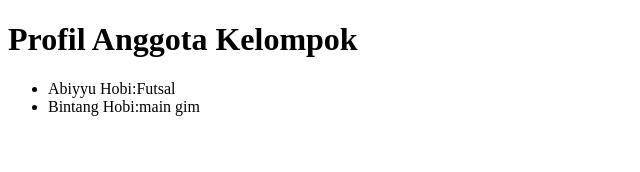
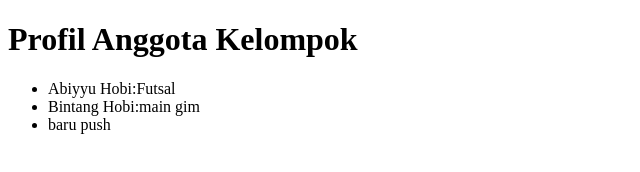
Before and after one commit to syarifwinata/rpl-kelompok2-hobi, a plain HTML site: page index.html in a window 1280 px wide. Shown: the full height of the page, 0-640 px from the left. Drawn offline with Linux system fonts and the light colour scheme.

Commit message:
Update index.html

```diff
--- a/index.html
+++ b/index.html
@@ -11,6 +11,7 @@
 <ul>
     <li>Abiyyu Hobi:Futsal</li>
     <li>Bintang Hobi:main gim</li>
+    <li>baru push </li>
 </ul>
 
 </body>
```
